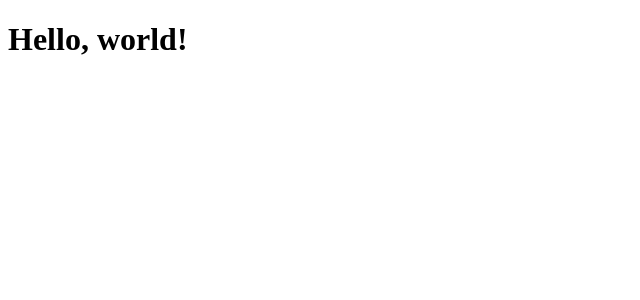
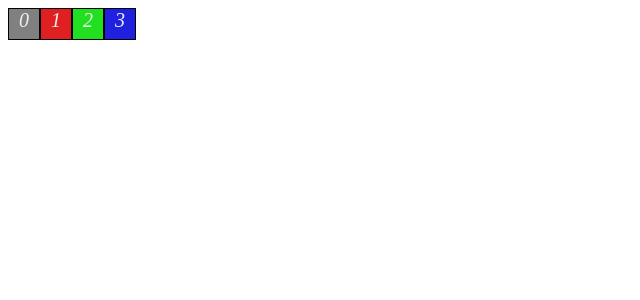
Before and after one commit to kushikushi5969/countUpPractiece2, a React app: page / in a window 1280 px wide. Shown: the top 300 px of the page, without its empty margins (0-640 px from the left). Built offline with nearby package versions, Linux system fonts and the light colour scheme.

Commit message:
countUp作成

```diff
--- a/package.json
+++ b/package.json
@@ -6,6 +6,7 @@
   "devDependencies": {
     "@babel/cli": "^7.13.14",
     "@babel/core": "^7.13.14",
+    "@babel/plugin-proposal-class-properties": "^7.13.0",
     "@babel/preset-env": "^7.13.12",
     "babel-loader": "^8.2.2",
     "react": "^17.0.2",
--- a/src/component/App.jsx
+++ b/src/component/App.jsx
@@ -1,9 +1,21 @@
 import React from 'react'
+import Rect from './Rect.jsx'
 
 export default class App extends React.Component {
 
+    // render () {
+    //     return <h1>Hello, world!</h1>
+    // }
+
     render () {
-        return <h1>Hello, world!</h1>
+      return (
+        <div>
+          <Rect />
+          <Rect num={1} bgcolor='#e02020' />
+          <Rect num={2} bgcolor='#20e020' />
+          <Rect num={3} bgcolor='#2020e0' />
+        </div>
+      )
     }
 
 }
--- /dev/null
+++ b/src/component/NumberPlate.jsx
@@ -0,0 +1,18 @@
+import React from 'react'
+
+// Stateless Functional Component
+// renderのみが実装されたReact ComponentでReactライブラリをimportすることで自動的にComponentとして判別してくれる
+// 通常のReact Componentと違いライフサイクルのコールバックのオーバヘッドがないため、軽量
+const NumberPlate = (props) => {
+  // 呼び出され側(NumberPlateのprops.childrenにNumberPlateのDOM子要素が渡る)
+  return <span style={{ color: '#eeeeee' }}>{props.children}</span>
+}
+
+export default NumberPlate
+
+// 処理自体はこれと同じ
+// export default class NumberPlate extends React.Component {
+//   render (props) {
+//     return <span style={{ color: '#eeeeee' }}>{props.children}</span>
+//   }
+// }
--- /dev/null
+++ b/src/component/Rect.jsx
@@ -0,0 +1,75 @@
+import React from 'react'
+import NumberPlate from './NumberPlate.jsx'
+
+export default class Rect extends React.Component {
+
+  // デフォルト属性値
+  static defaultProps = {
+    num: 0,
+    bgcolor: '#808080',
+  }
+
+  constructor (props) {
+    super(props)
+    // ステートオブジェクト
+    this.state = { num : this.props.num }
+    console.log('constructor')
+  }
+
+  // レンダリング完了時に１度のみ呼ばれるライフサイクルメソッド
+  // apiコールなどの処理を行う
+  componentDidMount() {
+    console.log('componentDidMount')
+  }
+
+  // propsやstateの変更時に再度render関数を呼ぶか判定する
+  // default trueを返す（いかなるpropsやstateの変更時にもrender関数を呼ぶ）
+  shouldComponentUpdate() {
+    console.log('shouldComponentUpdate')
+    return true
+  }
+
+  // state, propsが変更された際に呼ばれるライフサイクルメソッド
+  // 変更時に合わせて処理をしたい場合にオーバライドする
+  componentDidUpdate(prevProps, prevState) {
+    console.log('componentDidUpdate', prevState)
+  }
+
+  // componentが使わなくなって破棄される(Unmount)直前によばれるライフサイクルメソッド
+  // 後処理などを行う
+  componentWillUnmount() {
+    console.log('componentWillUnmount')
+  }
+
+  // カウントアップ
+  countUp () {
+    // setStateメソッドでステートオブジェクトのパラメータを更新→renderメソッドが呼ばれ、再描画される
+    this.setState({ num : this.state.num + 1 })
+  }
+
+  render (props) {
+    // propsに属性値が渡ってくる
+    const { bgcolor } = this.props
+
+    // CSS スタイルはキャメルケースでプロパティを書く
+    const rectStyle = {
+      background: bgcolor,
+      display: 'table-cell',
+      border: '1px #000 solid',
+      fontSize: 20,
+      width: 30,
+      height: 30,
+      textAlign: 'center',
+      verticalAlign: 'center',
+    }
+
+    // DOMが複数行になる場合は()で囲む
+    // 返却する最上位のDOMは１つのみ
+    // JSX内のブロック{}はJS式が評価される
+    return (
+      <div style={rectStyle} onClick={(e) => this.countUp()}>
+        <NumberPlate><i>{this.state.num}</i></NumberPlate>
+      </div>
+    )
+  }
+}
--- a/webpack.config.js
+++ b/webpack.config.js
@@ -14,6 +14,9 @@ module.exports = {
         loader: 'babel-loader', // babel-loaderを使って変換する
         options: {
           presets: ['@babel/preset-env', '@babel/preset-react'], // env presetでES2015向けに変換、react presetでReactのJSX文法を変換
+          plugins: [
+            ['@babel/plugin-proposal-class-properties', { loose: true }], // 追加
+          ],
         }
       }
     }]
```
Also changed, not shown: 1 other file (tests, documents, lock files or other folders).
